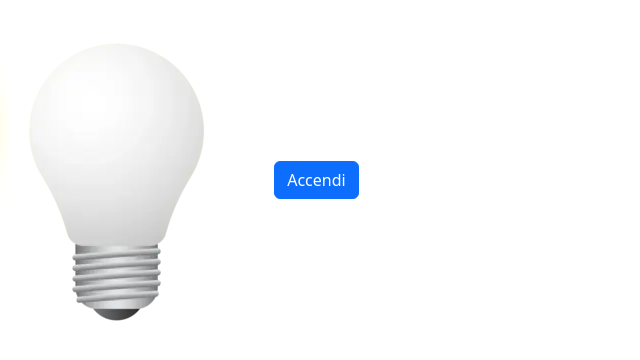
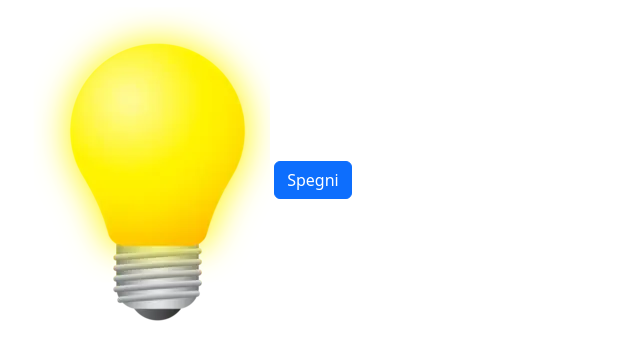
Before and after one commit to VincenzoIuliano/js-dom-1, a plain HTML site: page index.html in a window 1280 px wide. Both pictures are taken after a click on the button "Accendi". Shown: the whole page, without its empty margins (0-640 px from the left). Drawn offline with nearby package versions, Linux system fonts and the light colour scheme.

Commit message:
ADD: lamp turn on

```diff
--- a/index.html
+++ b/index.html
@@ -8,9 +8,9 @@
 
 </head>
 <body>
-    <img src="./img/white_lamp.png" alt="Immagine di una lampadina spenta">
+    <img id="lamp" src="./img/white_lamp.png" alt="Immagine di una lampadina spenta">
     <button type="button" class="btn btn-primary">Accendi</button>
     <script src="https://cdn.jsdelivr.net/npm/bootstrap@5.3.3/dist/js/bootstrap.bundle.min.js" integrity="sha384-YvpcrYf0tY3lHB60NNkmXc5s9fDVZLESaAA55NDzOxhy9GkcIdslK1eN7N6jIeHz" crossorigin="anonymous"></script>
-
+    <script src="./script.js"></script>
 </body>
 </html>
--- a/script.js
+++ b/script.js
@@ -0,0 +1,17 @@
+const button = document.querySelector('button');
+const lampOff = document.getElementById("lampOff")
+
+button.addEventListener("click", turnLampOn);
+// button.addEventListener("click", turnLampOff);
+
+function turnLampOn() {
+    lamp.src="./img/yellow_lamp.png";
+    button.textContent='Spegni'
+}
+
+// button.addEventListener("click", turnLampOff);
+
+// function turnLampOff() {
+//     lamp.src="./img/white_lamp.png"
+//     button.textContent='Accendi'
+// }
```
